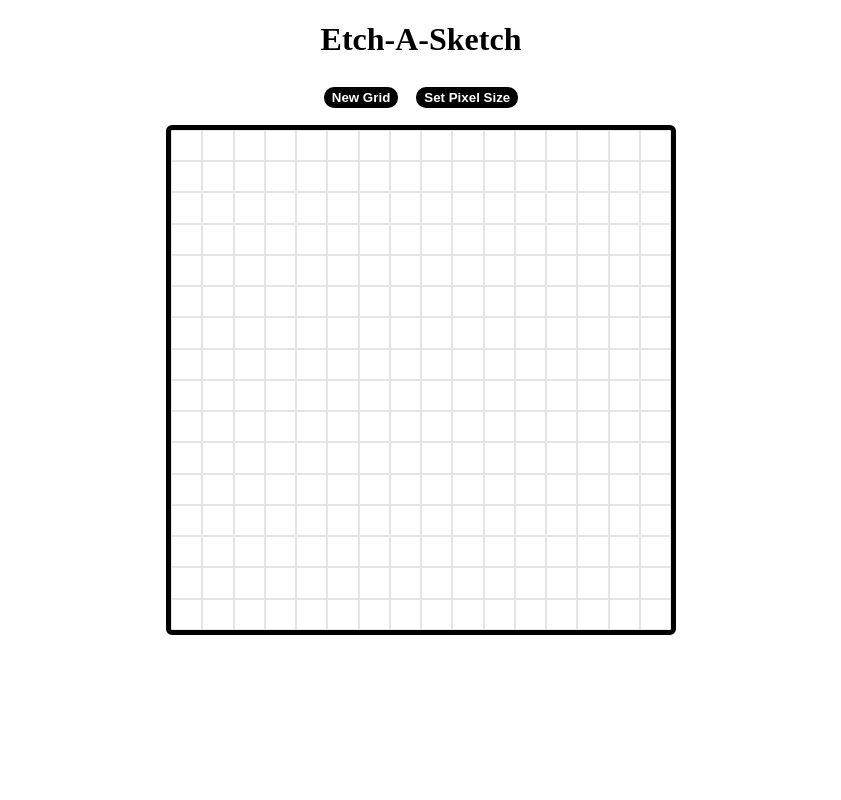
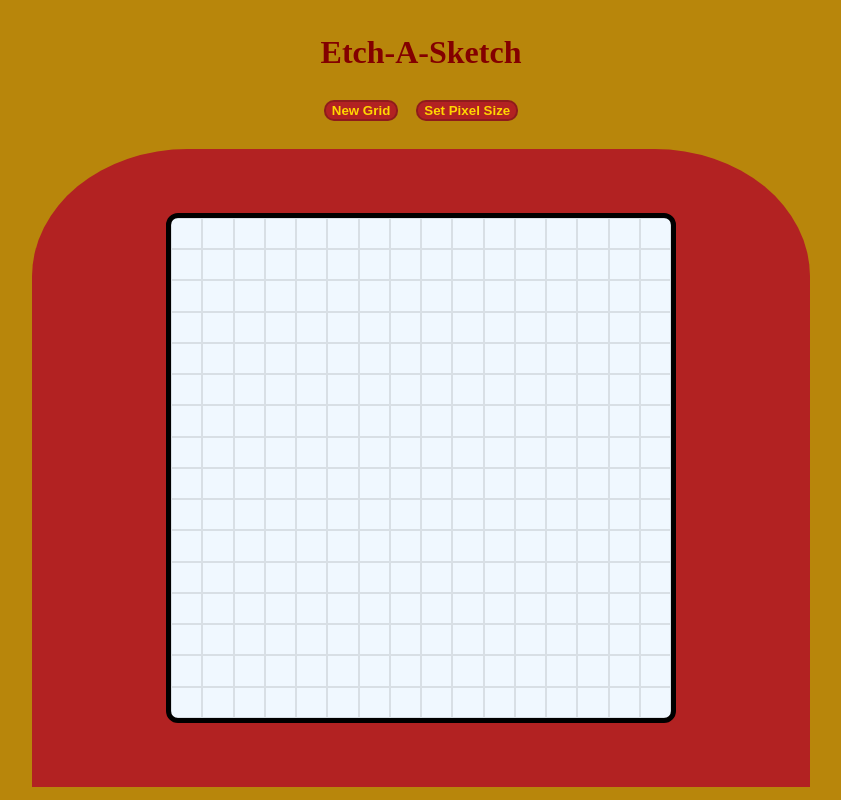
Before and after one commit to DavBio/etch-a-sketch, a plain HTML site: page index.html in a window 1280 px wide. Shown: the whole page, without its empty margins (219-1060 px from the left). Drawn offline with Linux system fonts and the light colour scheme.

Commit message:
add colors

```diff
--- a/style.css
+++ b/style.css
@@ -1,32 +1,41 @@
+body {
+    background-color: darkgoldenrod;
+}
+
 .header {
     text-align: center;
+    background-color: darkgoldenrod;
+    padding:5px;
+    color: rgb(131, 0, 0);
+    margin: 0px 0% 1em 0%;
 }
 
 .content {
    display:block;
    margin: 0 auto;
-
-    padding:10px;
-
-
+    background-color: firebrick;
+    padding:4em;
+    border-top-left-radius: 20%;
+    border-top-right-radius: 20%;
+    width: 650px;
 }
 
 button{
     margin:7px;
     font-weight: bold;
-    color:white;
-    background-color: black;
+    color:gold;
+    background-color: firebrick;
     border: 2px solid rgb(00,00,00,0.20);
     border-radius: 10px;
 }
 .gridContainer {
     margin: auto;
     border: 5px solid black;
-    border-radius: 6px;
+    border-radius: 12px;
     width: 500px;
     height: 500px;
     display:grid;
-
+    background-color: aliceblue;
 }
 
 .black {
```
